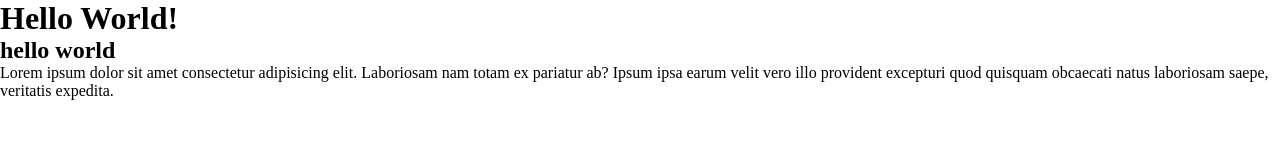
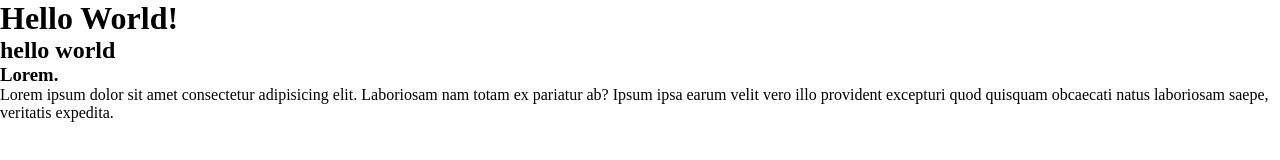
Before and after one commit to alexsav29/test2023, a plain HTML site: page index.html in a window 1280 px wide. Drawn offline with Linux system fonts and the light colour scheme.

Commit message:
added - h3 title

```diff
--- a/index.html
+++ b/index.html
@@ -9,6 +9,7 @@
 <body>
     <h1>Hello World!</h1>
     <h2>hello world</h2>
+    <h3>Lorem.</h3>
     <p>Lorem ipsum dolor sit amet consectetur adipisicing elit. Laboriosam nam totam ex pariatur ab? Ipsum ipsa earum velit vero illo provident excepturi quod quisquam obcaecati natus laboriosam saepe, veritatis expedita.</p>
 </body>
 </html>
```
